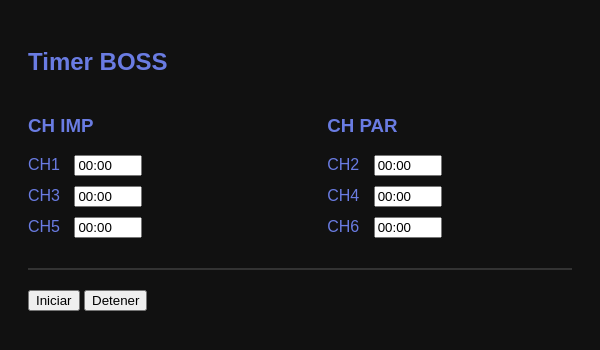
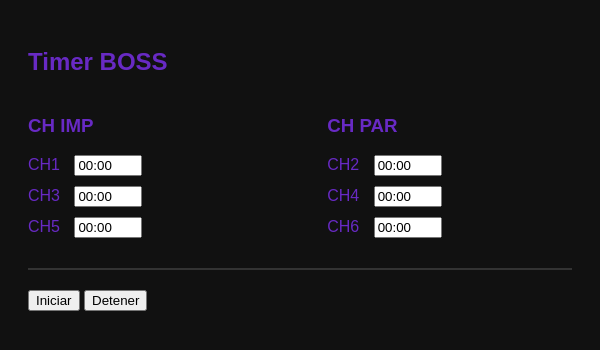
Before and after one commit to iamlolo-dev/timer-mt2, an Electron app: page src/index.html in a window 600 px wide. Drawn offline with Linux system fonts and the light colour scheme.

Commit message:
release 1.0.4

```diff
--- a/src/styles.css
+++ b/src/styles.css
@@ -1,6 +1,6 @@
 body {
   background: #111;
-  color: rgb(106, 124, 226);
+  color: rgb(104, 42, 196);
   font-family: Arial;
   padding: 20px;
 }
```
